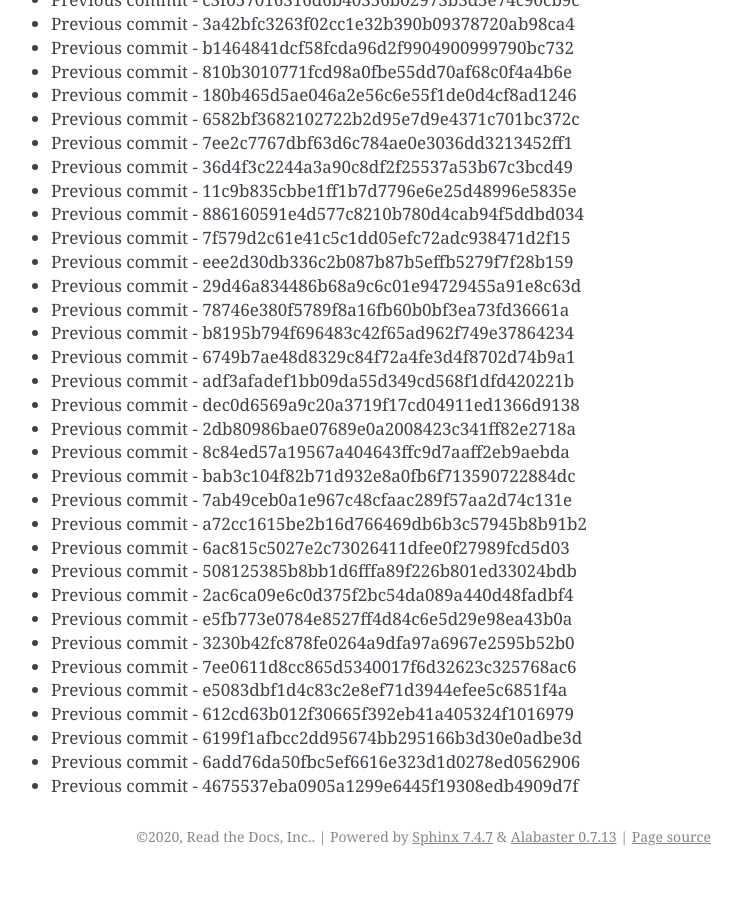
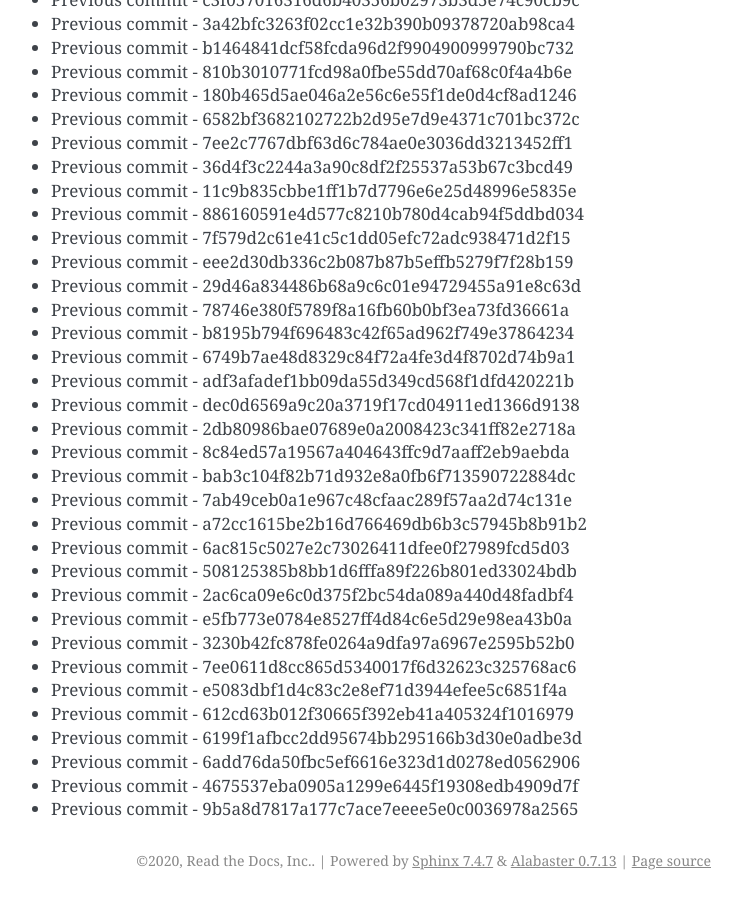
Before and after one commit to readthedocs/rtd-git-stresstest, a Sphinx documentation site: the page built from docs/updates.rst, in a window 1280 px wide and 900 px high, scrolled down 91488 px. Shown: the whole window, without its empty margins (399-1141 px from the left). Built offline with Sphinx 7.4.7, drawn with Linux system fonts in a browser that asks for light colours; before the commit the page ends 92364 px from its top, so only the background shows below that.

Commit message:
Generating commit from previous: 9b5a8d7817a177c7ace7eeee5e0c0036978a2565

```diff
--- a/docs/updates.rst
+++ b/docs/updates.rst
@@ -3876,3 +3876,4 @@ It can be tested for any performance characteristics.
 * Previous commit - 6199f1afbcc2dd95674bb295166b3d30e0adbe3d
 * Previous commit - 6add76da50fbc5ef6616e323d1d0278ed0562906
 * Previous commit - 4675537eba0905a1299e6445f19308edb4909d7f
+* Previous commit - 9b5a8d7817a177c7ace7eeee5e0c0036978a2565
```
